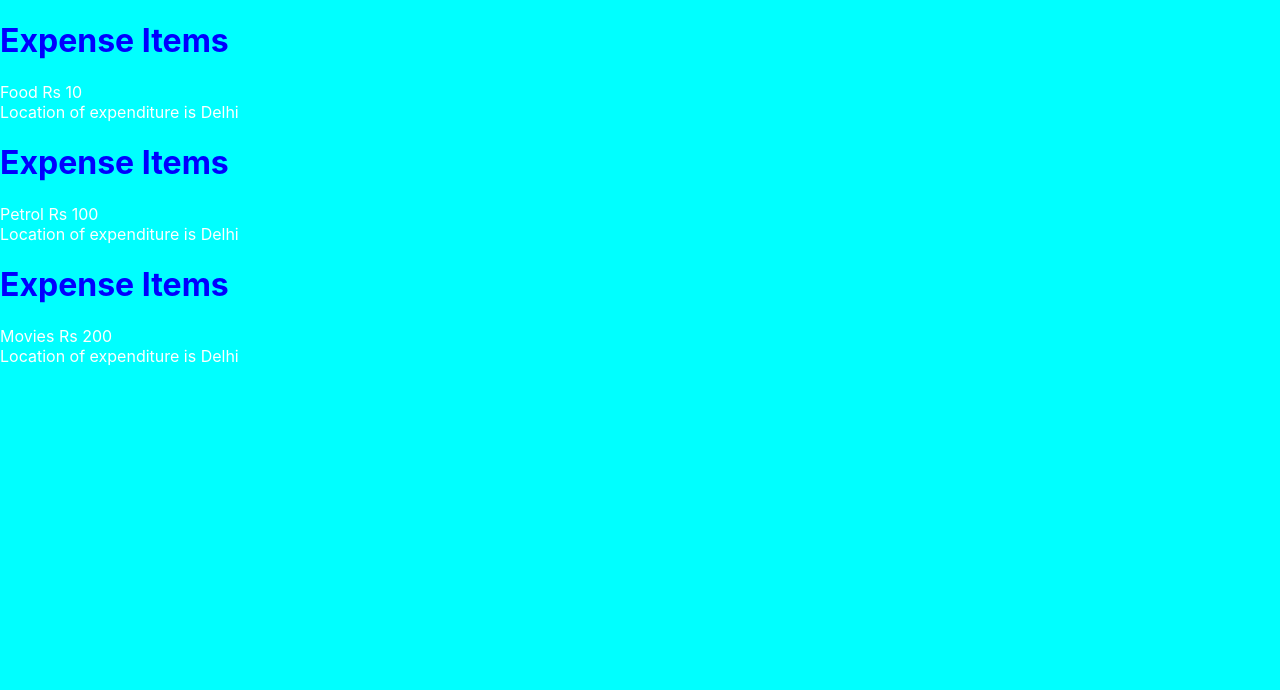
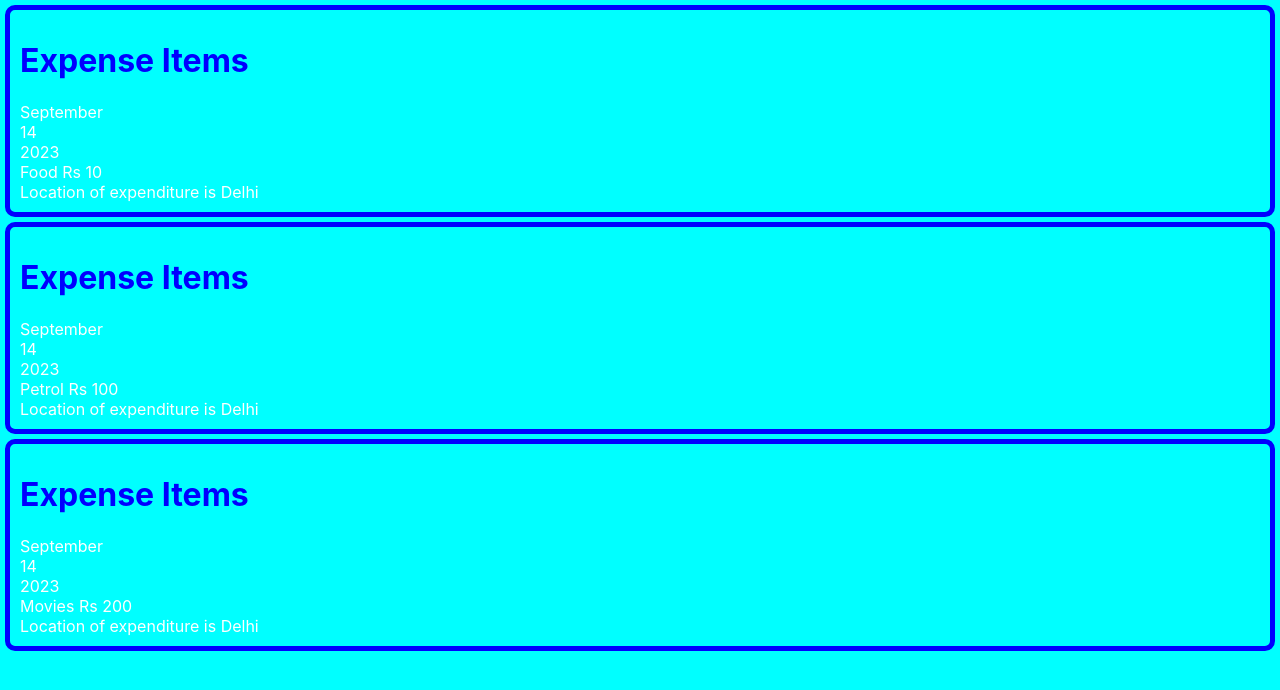
Before and after one commit to codingpartnerNB/react-first-expense, a React (Create React App) app: page / in a window 1280 px wide. Shown: the top 690 px of the page. Built offline with nearby package versions, Linux system fonts and the light colour scheme.

Commit message:
making components smaller and readable

```diff
--- a/src/App.js
+++ b/src/App.js
@@ -4,20 +4,23 @@ import ExpenseItem from './components/ExpenseItem';
 function App() {
   const expenses = [{
     title:"Food",
-    amount:10
+    amount:10,
+    date:new Date()
   },{
     title:"Petrol",
-    amount:100
+    amount:100,
+    date:new Date()
   },{
     title:"Movies",
-    amount:200
+    amount:200,
+    date:new Date()
   }];
   const LocationOfExpenditure = "Delhi";
   return (
     <div>
       {
         expenses.map((item)=>{
-        return <ExpenseItem title={item.title} amount={item.amount} locationForExpense={LocationOfExpenditure}></ExpenseItem>
+        return <ExpenseItem title={item.title} amount={item.amount} date={item.date} locationForExpense={LocationOfExpenditure}></ExpenseItem>
         })
       }
     </div>
--- /dev/null
+++ b/src/components/ExpenseDate.js
@@ -0,0 +1,14 @@
+function ExpenseDate(props){
+    const date = props.date.toLocaleString('en-US',{day:'2-digit'});
+    const month = props.date.toLocaleString('en-US',{month:'long'});
+    const year = props.date.getFullYear();
+    return(
+        <div>
+            <div>{month}</div>
+            <div>{date}</div>
+            <div>{year}</div>
+        </div>
+    );
+}
+
+export default ExpenseDate;
--- /dev/null
+++ b/src/components/ExpenseDetails.js
@@ -0,0 +1,10 @@
+function ExpenseDetails(props){
+    return(
+        <div>
+            <div>{props.title} Rs {props.amount}</div>
+            <div>Location of expenditure is {props.locationForExpense}</div>
+        </div>
+    );
+}
+
+export default ExpenseDetails;
--- a/src/components/ExpenseItem.css
+++ b/src/components/ExpenseItem.css
@@ -2,6 +2,12 @@
     background-color: cyan;
     color: white;
 }
+.container{
+    border: solid blue 5px;
+    border-radius: 10px;
+    margin:5px;
+    padding: 10px;
+}
 .color-blue{
     color: blue;
 }
--- a/src/components/ExpenseItem.js
+++ b/src/components/ExpenseItem.js
@@ -1,10 +1,12 @@
 import './ExpenseItem.css';
+import ExpenseDate from './ExpenseDate';
+import ExpenseDetails from './ExpenseDetails';
 function ExpenseItem(props){
     return(
-        <div>
+        <div className='container'>
             <h1 className="color-blue">Expense Items</h1>
-            <div>{props.title} Rs {props.amount}</div>
-            <div>Location of expenditure is {props.locationForExpense}</div>
+            <ExpenseDate date={props.date} />
+            <ExpenseDetails title={props.title} amount={props.amount} locationForExpense={props.locationForExpense} />
         </div>
     );
 }
```
